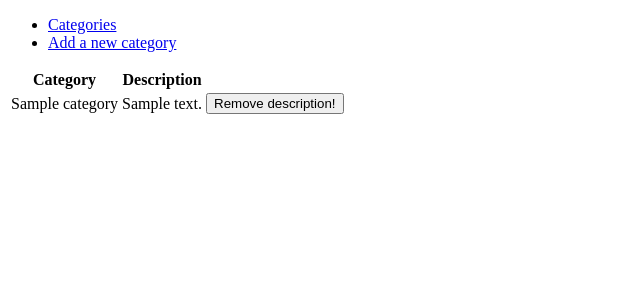
After one commit to Pate1337/FrisbeeGolfFoorumi, a Flask app: page /categories in a window 1280 px wide. The commit adds this page. Shown: the top 300 px of the page, without its empty margins (0-640 px from the left). Run offline with Flask 2, Linux system fonts and the light colour scheme; tables that the repository leaves empty hold one stand-in row (values such as "Sample post").

Commit message:
Viikko 2 aloteltu

```diff
--- /dev/null
+++ b/application/database/views.py
@@ -0,0 +1,29 @@
+from application import app, db
+from flask import redirect, render_template, request, url_for
+from application.database.models import Category
+
+@app.route("/categories", methods=["GET"])
+def categories_index():
+    return render_template("categories/list.html", categories = Category.query.all())
+
+@app.route("/categories/new/")
+def categories_form():
+    return render_template("categories/new.html")
+
+@app.route("/categories/<category_id>/", methods=["POST"])
+def categories_remove_description(category_id):
+
+    c = Category.query.get(category_id)
+    c.description = ""
+    db.session().commit()
+
+    return redirect(url_for("categories_index"))
+
+@app.route("/categories/", methods=["POST"])
+def categories_create():
+    c = Category(request.form.get("name"), request.form.get("description"))
+
+    db.session().add(c)
+    db.session().commit()
+
+    return redirect(url_for("categories_index"))
--- /dev/null
+++ b/application/templates/categories/list.html
@@ -0,0 +1,22 @@
+{% extends "layout.html" %}
+
+{% block body %}
+  <table>
+    <tr>
+      <th>Category</th>
+      <th>Description</th>
+      <th></th>
+    </tr>
+    {% for category in categories %}
+    <tr>
+      <td>{{ category.name }}</td>
+      <td>{{ category.description }}</td>
+      <td>
+        <form method="POST" action="{{ url_for('categories_remove_description', category_id=category.id) }}">
+          <input type="submit" value="Remove description!"/>
+        </form>
+      </td>
+    </tr>
+    {% endfor %}
+  </table>
+{% endblock %}
--- a/templates/layout.html
+++ b/application/templates/layout.html
@@ -6,6 +6,10 @@
   </head>
 
   <body>
+      <ul>
+        <li><a href="{{ url_for('categories_index') }}">Categories</a></li>
+        <li><a href="{{ url_for('categories_form') }}">Add a new category</a></li>
+      </ul>
     {% block body %}
     <p>
 Tähän tuodaan sisältö muualta.
--- a/requirements.txt
+++ b/requirements.txt
@@ -1,7 +1,9 @@
 Click==7.0
 Flask==1.0.2
+Flask-SQLAlchemy==2.3.2
 gunicorn==19.9.0
 itsdangerous==1.1.0
 Jinja2==2.10
 MarkupSafe==1.0
+SQLAlchemy==1.2.13
 Werkzeug==0.14.1
--- /dev/null
+++ b/run.py
@@ -0,0 +1,4 @@
+from application import app
+
+if __name__ == "__main__":
+    app.run(debug=True)
```
Also changed, not shown: application/__init__.py (added, +21 -0 lines), application/database/models.py (added, +14 -0 lines), application/templates/categories/new.html (added, +9 -0 lines), application/views.py (renamed from hello.py, +2 -5 lines), documentation/tuntikirjanpito.md (added, +3 -0 lines), README.md, application/database/__init__.py (added), application/templates/demo.html (renamed from templates/demo.html), application/templates/index.html (renamed from templates/index.html), 2 other files.
